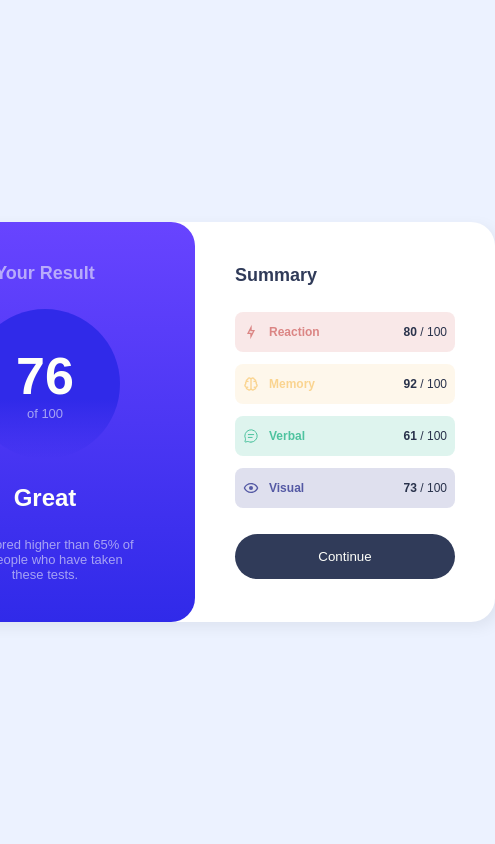
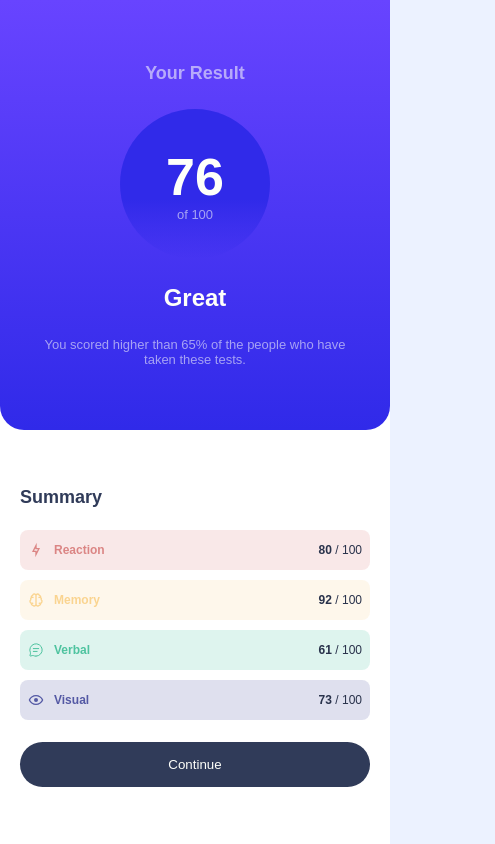
Before and after one commit to Monitoria-2024-02/Projetos-Monitoria, a plain HTML site: page GIT-Results-Summary/index.html in a window 390 px wide. Shown: the whole page, 495 px wide, since content can reach past the window. Drawn offline with Linux system fonts and the light colour scheme.

Commit message:
style: responsive summary results component

```diff
--- a/GIT-Results-Summary/styles/base.css
+++ b/GIT-Results-Summary/styles/base.css
@@ -20,6 +20,8 @@
 
   --color-info: #5459A4;
   --color-info-100: #5459A42f;
+
+  --size-sm: 38rem
 }
 
 * {
--- a/GIT-Results-Summary/styles/main.css
+++ b/GIT-Results-Summary/styles/main.css
@@ -7,10 +7,17 @@ article {
   background-color: white;
   box-shadow: 0.5rem 0.5rem 1.5rem #00000010;
   border-radius: 2.4rem;
-  overflow: hidden;
+  overflow-x: hidden;
 
   display: grid;
   grid-template-columns: repeat(2, 1fr);
+
+  @media screen and (max-width: 38rem) {
+    width: 100%;
+    min-height: 100%;
+    grid-template-columns: 1fr;
+    border-radius: 0;
+  }
 }
 
 article section:first-child {
@@ -24,6 +31,11 @@ article section:first-child {
   flex-direction: column;
   gap: 2.5rem;
 
+  @media screen and (max-width: 38rem) {
+    border-radius: 0 0 2.4rem 2.4rem;
+    padding: 2.6rem 0;
+  }
+
   h2 {
     font-size: 1.8rem;
   }
@@ -36,12 +48,20 @@ article section:first-child {
   p {
     width: 60%;
     font-size: 1.3rem;
+
+    @media screen and (max-width: 38rem) {
+      width: 80%;
+    }
   }
 }
 
 article section:last-child {
   flex-direction: column;
   padding: 0 4rem;
+
+  @media screen and (max-width: 38rem) {
+    padding: 2rem 2rem;
+  }
 
   h1 {
     width: 100%;
@@ -55,6 +75,11 @@ article section:last-child {
     flex-direction: column;
     gap: 1.2rem;
     margin: 2.6rem auto;
+
+    @media screen and (max-width: 38rem) {
+      gap: 1rem;
+      margin: 2.2rem auto;
+    }
   }
 }
 
@@ -96,8 +121,8 @@ button {
   width: 100%;
   display: flex;
   align-items: center;
-  padding: 1.2rem .8rem;
-  border-radius: .8rem;
+  padding: 1.2rem 0.8rem;
+  border-radius: 0.8rem;
   font-size: 1.2rem;
 
   h4 {
@@ -111,5 +136,4 @@ button {
       font-weight: 800;
     }
   }
-
 }
```
